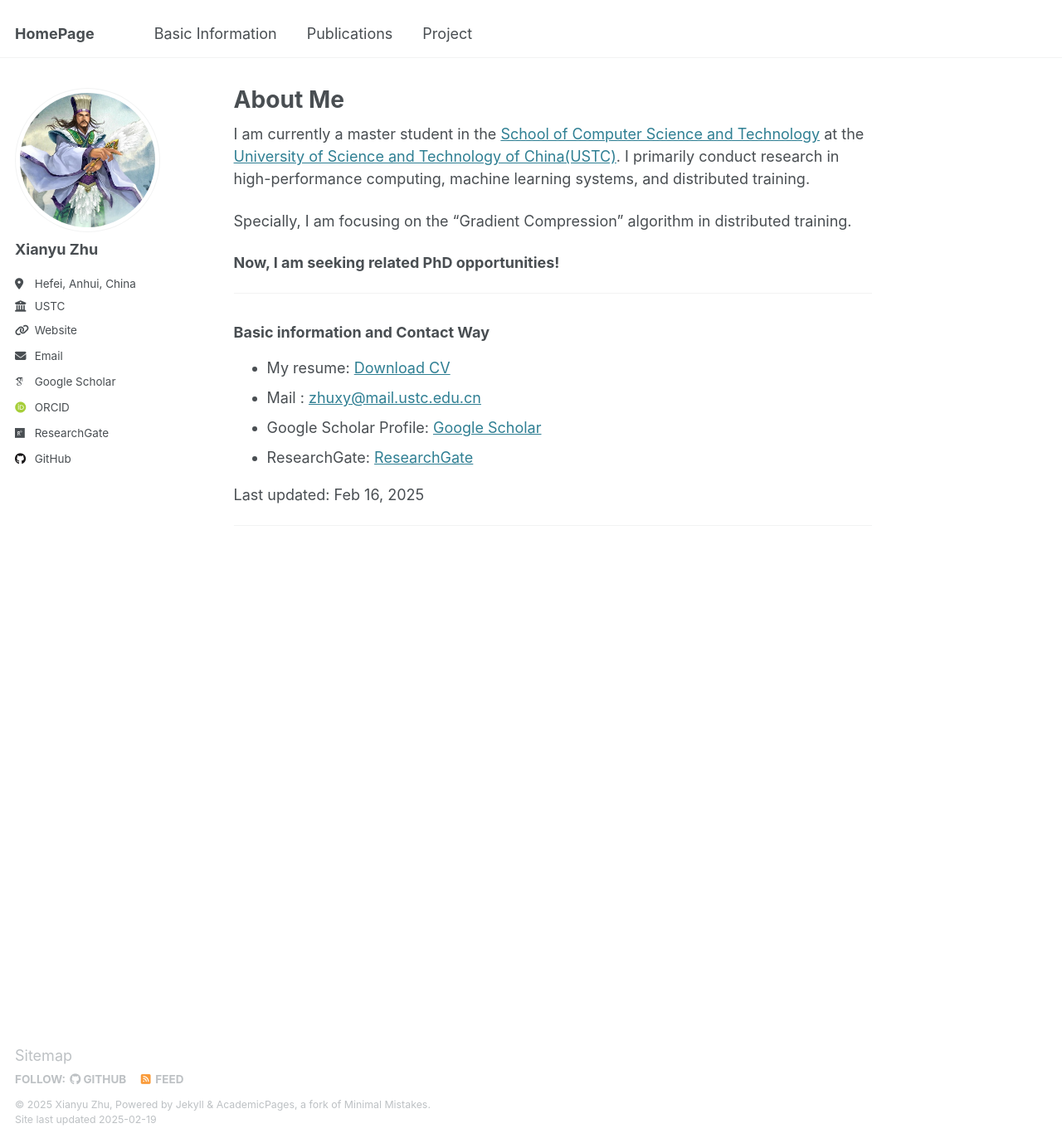
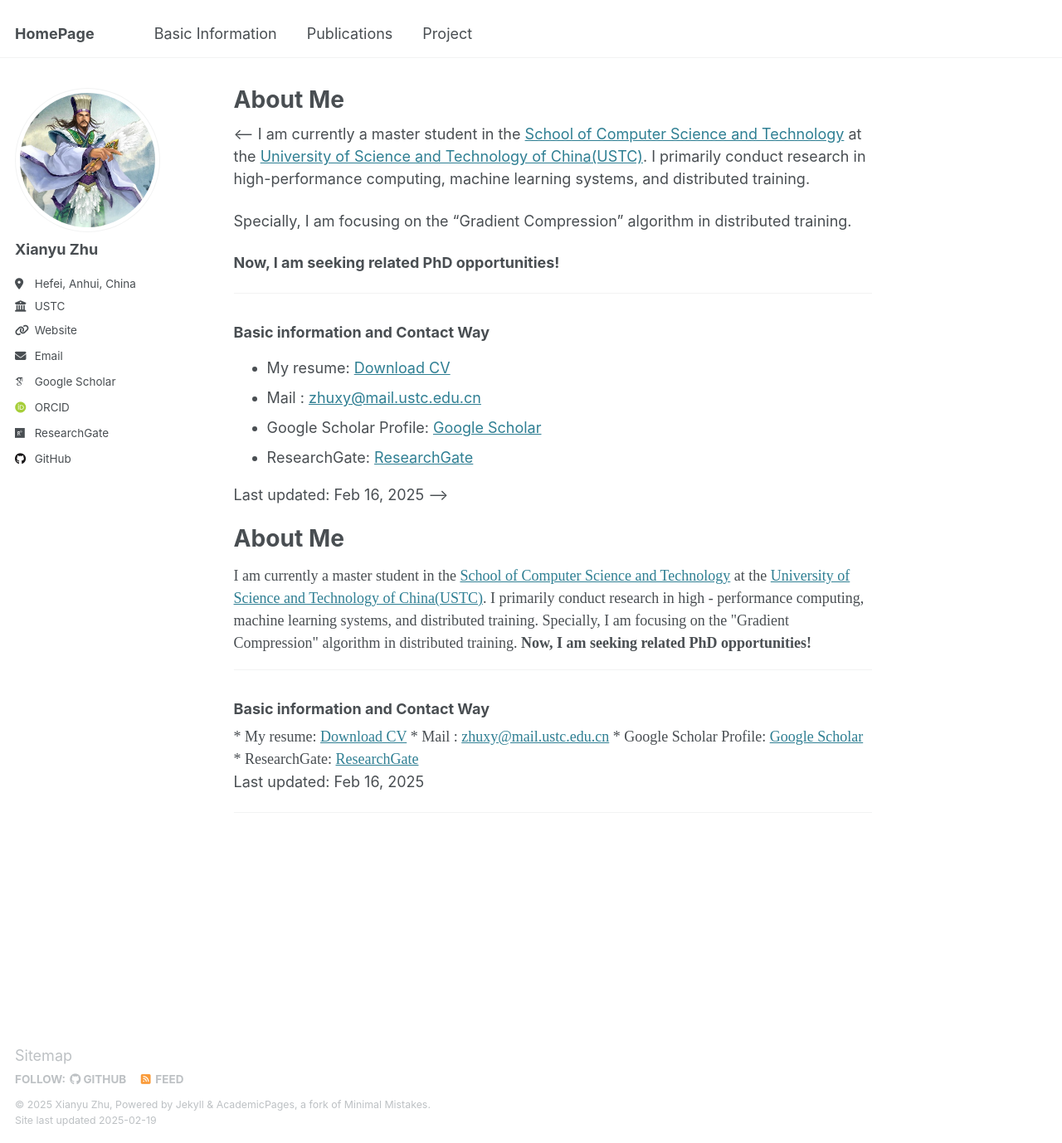
Before and after one commit to zhuxy-USTC/zhuxy-USTC.github.io, a Jekyll site: the page built from _pages/about.md, in a window 1280 px wide and 1378 px high. Shown: the whole window at 83% size. Built offline with Jekyll 4.4.1, drawn with Linux system fonts in a browser that asks for light colours; some web fonts are replaced.

Commit message:
update about

```diff
--- a/_pages/about.md
+++ b/_pages/about.md
@@ -7,7 +7,7 @@ redirect_from:
   - /about.html
 ---
 
-
+<--
 I am currently a master student in the [School of Computer Science and Technology](https://cs.ustc.edu.cn) at the [University of Science and Technology of China(USTC)](https://ustc.edu.cn/). I primarily conduct research in high-performance computing, machine learning systems, and distributed training.
 
 Specially, I am focusing on the "Gradient Compression" algorithm in distributed training.
@@ -22,6 +22,28 @@ Specially, I am focusing on the "Gradient Compression" algorithm in distributed
 * Google Scholar Profile: [Google Scholar](https://scholar.google.com/citations?user=k2ajuuEAAAAJ&hl)
 * ResearchGate: [ResearchGate](https://www.researchgate.net/profile/Zhu-Xianyu?ev=hdr_xprf)
 
+
+Last updated: Feb 16, 2025
+ -->
+
+<h1>About Me</h1>
+<div style="font-family: 'Times New Roman', Times, serif;">
+I am currently a master student in the <a href="https://cs.ustc.edu.cn">School of Computer Science and Technology</a> at the <a href="https://ustc.edu.cn/">University of Science and Technology of China(USTC)</a>. I primarily conduct research in high - performance computing, machine learning systems, and distributed training.
+
+Specially, I am focusing on the "Gradient Compression" algorithm in distributed training.
+
+<strong>Now, I am seeking related PhD opportunities!</strong>
+</div>
+
+*************************************************************
+
+### Basic information and Contact Way
+<div style="font-family: 'Times New Roman', Times, serif;">
+* My resume: <a href="https://zhuxy-USTC.github.io/files/ZhuXY-CV.pdf">Download CV</a>
+* Mail : <a href="mailto:zhuxy@mail.ustc.edu.cn">zhuxy@mail.ustc.edu.cn</a>
+* Google Scholar Profile: <a href="https://scholar.google.com/citations?user=k2ajuuEAAAAJ&hl">Google Scholar</a>
+* ResearchGate: <a href="https://www.researchgate.net/profile/Zhu-Xianyu?ev=hdr_xprf">ResearchGate</a>
+</div>
 
 Last updated: Feb 16, 2025
 
```
